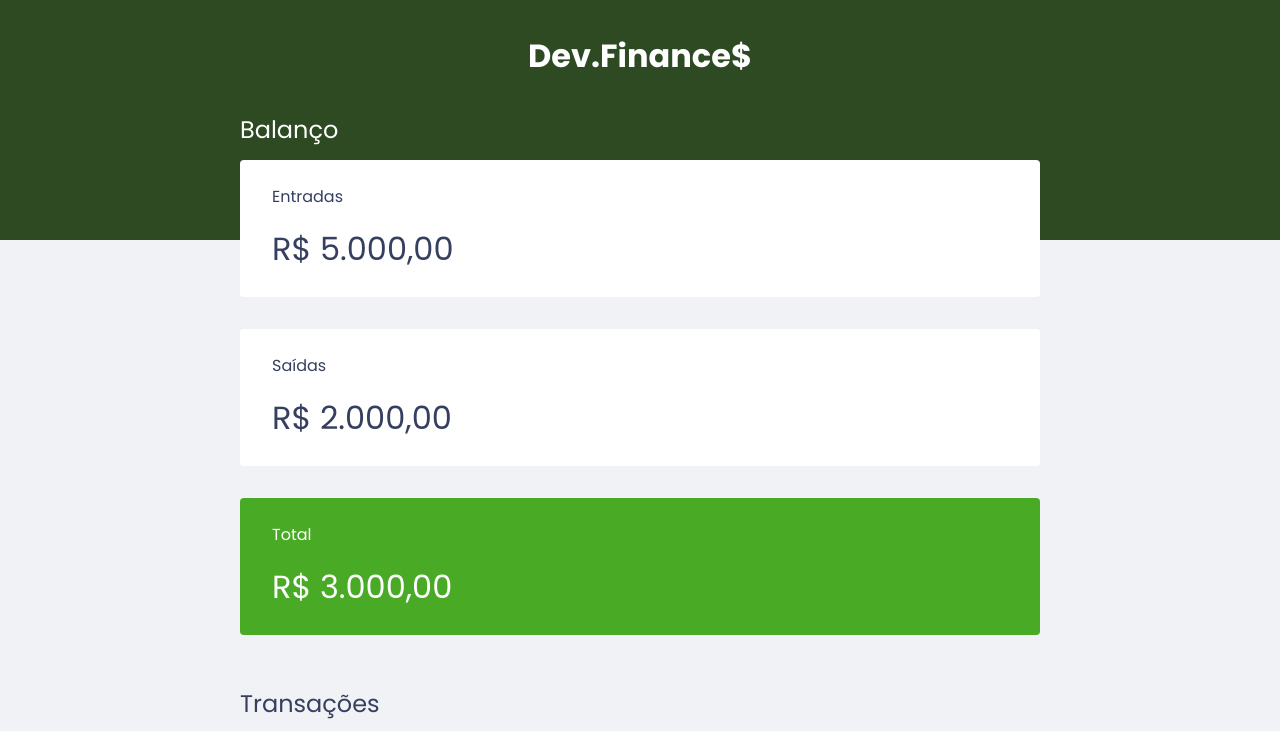
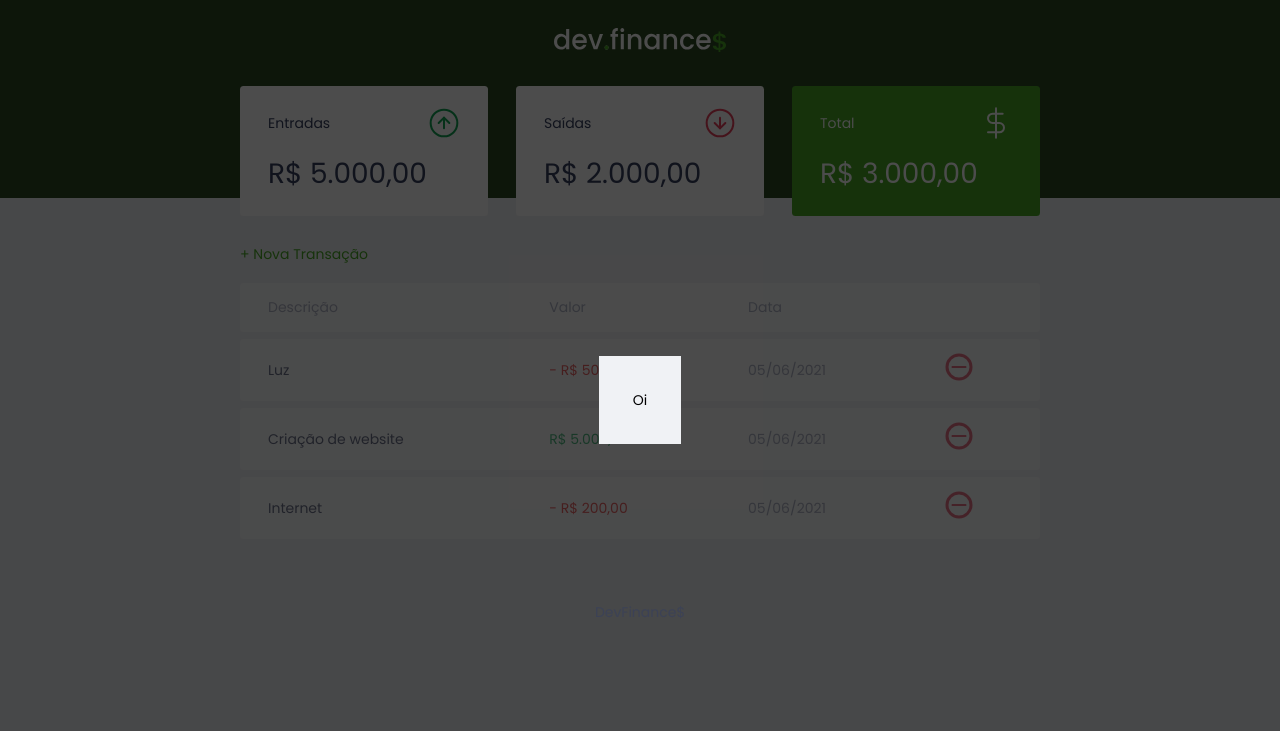
Before and after one commit to lilianmartinsfritzen/devfinances-maratonadiscover01, a plain HTML site: page index.html in a window 1280 px wide. Shown: the top 731 px of the page. Drawn offline with Linux system fonts and the light colour scheme.

Commit message:
adjusting card display and accessibility

```diff
--- a/index.html
+++ b/index.html
@@ -13,35 +13,48 @@
 </head>
 
 <body>
-    <header id="logo">
-        <h1>Dev.Finance$</h1>
+    <header>
+        <img src="./assets/logo.svg" alt="Logo Dev Finance">
     </header>
     <main class="container">
         <section id="balance">
-            <h2>Balanço</h2>
+            <h2 class="sr-only">Balanço</h2>
 
             <div class="card">
-                <h3>Entradas</h3>
+                <h3>
+                    <span>Entradas</span>
+                    <img src="./assets/income.svg" alt="Imagem de Entradas">
+                </h3>
                 <p>R$ 5.000,00</p>
             </div>
             <div class="card">
-                <h3>Saídas</h3>
+                <h3>
+                    <span>Saídas</span>
+                    <img src="./assets/expense.svg" alt="Imagem de Saídas">
+                </h3>
                 <p>R$ 2.000,00</p>
             </div>
             <div class="card total">
-                <h3>Total</h3>
+                <h3>
+                    <span>Total</span>
+                    <img src="./assets/total.svg" alt="Imagem de Total">
+                </h3>
                 <p>R$ 3.000,00</p>
             </div>
         </section>
 
         <section id="transaction">
-            <h2>Transações</h2>
+            <h2 class="sr-only">Transações</h2>
+
+            <a href="#" class="button new">+ Nova Transação</a>
+
             <table id="data-table">
                 <thead>
                     <tr>
                         <th>Descrição</th>
                         <th>Valor</th>
                         <th>Data</th>
+                        <th></th>
                     </tr>
                 </thead>
                 <tbody>
@@ -49,22 +62,38 @@
                         <td class="description">Luz</td>
                         <td class="expense">- R$ 500,00</td>
                         <td class="date">05/06/2021</td>
+                        <td>
+                            <img src="./assets/minus.svg" alt="Remover transação">
+                        </td>
                     </tr>
                     <tr>
                         <td class="description">Criação de website</td>
                         <td class="income">R$ 5.000,00</td>
                         <td class="date">05/06/2021</td>
+                        <td>
+                            <img src="./assets/minus.svg" alt="Remover transação">
+                        </td>
                     </tr>
                     <tr>
                         <td class="description">Internet</td>
                         <td class="expense">- R$ 200,00</td>
                         <td class="date">05/06/2021</td>
+                        <td>
+                            <img src="./assets/minus.svg" alt="Remover transação">
+                        </td>
                     </tr>
                 </tbody>
 
             </table>
         </section>
     </main>
+
+    <div class="modal-overlay">
+        <div class="modal">
+                Oi
+        </div>
+    </div>
+
     <footer>DevFinance$</footer>
 </body>
 
--- a/style.css
+++ b/style.css
@@ -8,9 +8,28 @@
     box-sizing: border-box;
 }
 
+html {
+    font-size: 93.75%; /* 15 px */
+}
+
 body {
     background: #f0f2f5;
     font-family: 'Poppins', sans-serif;
+}
+
+/*  CSS-Triks display: none; ou visibility: hidden; retirariam os títulos da tela,
+    mas para assessibilidade não é a melhor saída, pois os leitores de tela não
+    conseguiriam saber a que correspondem as seções. */
+.sr-only {
+    position: absolute;
+    width: 1px;
+    height: 1px;
+    padding: 0;
+    margin: -1px;
+    overflow: hidden;
+    clip: rect(0, 0, 0, 0);
+    white-space: nowrap;
+    border-width: 0;
 }
 
 .container {
@@ -24,6 +43,22 @@ h2 {
     margin-bottom: 0.8rem;
     color: var(--dark-blue);
     font-weight: normal;
+}
+
+/* Links & Buttons ============================== */
+
+a {
+    color: #49AA26;
+    text-decoration: none;
+}
+
+a:hover {
+    color: #3dd705;
+}
+
+.button.new {
+    display: inline-block;
+    margin-bottom: .8rem;
 }
 
 /* Header ============================== */
@@ -62,6 +97,10 @@ header {
 .card h3 {
     font-weight: normal;
     font-size: 1rem;
+
+    display: flex;
+    align-items: center;
+    justify-content: space-between;
 }
 
 .card p {
@@ -77,6 +116,12 @@ header {
 }
 
 /* Table ============================== */
+#transaction {
+    display: block;
+    width: 100%;
+    overflow-x: auto;
+}
+
 #data-table {
     width: 100%;
     border-spacing: 0 0.5rem;
@@ -86,6 +131,11 @@ header {
 table thead tr th:first-child,
 table tbody tr td:first-child{
     border-radius: 0.25rem 0 0 0.25rem;
+}
+
+table thead tr th:last-child,
+table tbody tr td:last-child{
+    border-radius: 0 0.25rem 0.25rem 0;
 }
 
 table thead th {
@@ -122,6 +172,27 @@ td.expense {
     color: #e92929
 }
 
+/* Modal ============================== */
+
+.modal-overlay {
+    width: 100%;
+    height: 100%;
+
+    background-color: rgba(0,0,0,0.7);
+
+    position: fixed;
+    top: 0;
+
+    display: flex;
+    align-items: center;
+    justify-content: center;
+}
+
+.modal {
+    background: #F0F2f5;
+    padding: 2.4rem;
+}
+
 /* Footer ============================== */
 footer {
     text-align: center;
@@ -130,3 +201,16 @@ footer {
 
     opacity: 0.6;
 }
+
+/* Responsive ============================== */
+@media (min-width: 800px) {
+    html {
+        font-size: 87.5%; /*  */
+    }
+
+    #balance {
+        display: grid;
+        grid-template-columns: repeat(3, 1fr);
+        gap: 2rem;
+    }
+}
```
Also changed, not shown: assets/expense.svg (added), assets/income.svg (added), assets/logo.svg (added), assets/minus.svg (added), assets/plus.svg (added), assets/total.svg (added).
